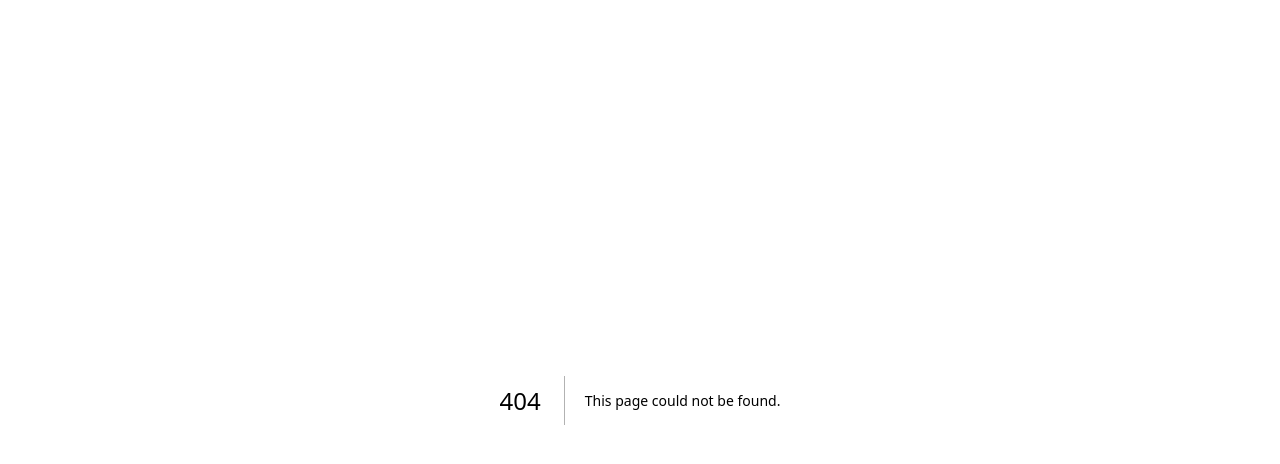
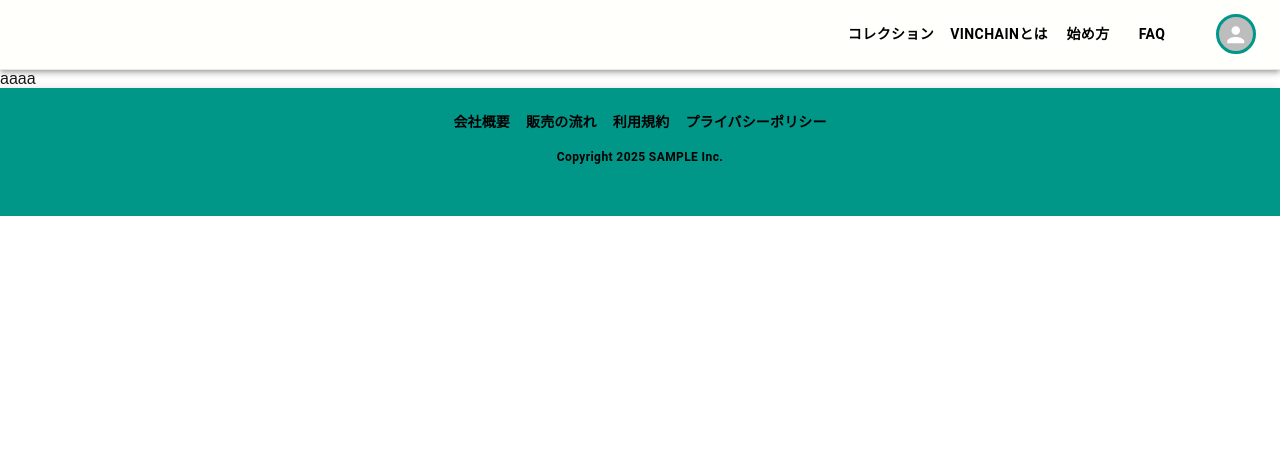
Before and after one commit to biz3018oda/NextJsTsPrismaApp, a Next.js app in the folder app/nextjsapp/: page /items in a window 1280 px wide. Before the commit this address had no page. Shown: the top 464 px of the page. Built offline with nearby package versions, Linux system fonts and the light colour scheme; some icons are missing.

Commit message:
itemsルート追加

```diff
--- /dev/null
+++ b/app/nextjsapp/src/app/items/page.tsx
@@ -0,0 +1,10 @@
+import { Box } from "@mui/material";
+import ApplicationContainer from "@/components/layouts/ApplicationContainer";
+
+export default async function ItemsPage() {
+  return (
+    <ApplicationContainer>
+      <Box>aaaa</Box>
+    </ApplicationContainer>
+  );
+}
--- a/app/nextjsapp/src/components/layouts/ApplicationContainer.tsx
+++ b/app/nextjsapp/src/components/layouts/ApplicationContainer.tsx
@@ -1,27 +1,25 @@
-
-import { ThemeProvider } from "@mui/material/styles";
-import theme from "../../theme/theme";
 import Header from "./Header"
 import Footer from "./Footer"
-import { User } from "../../types/User";
+// import { User } from "../../types/User";
 
 
 type ApplicationContainerProps = {
   children: React.ReactNode;
-  user: User | null;
+  // user: User | null;
 };
 
-const ApplicationContainer = ({ children, user }: ApplicationContainerProps) => {
+// const ApplicationContainer = ({ children, user }: ApplicationContainerProps) => {
+const ApplicationContainer = ({ children}: ApplicationContainerProps) => {
   return (
-    <ThemeProvider theme={theme}>
+    <>
       <Header
-        familyname={user?.familyname ?? ""}
-        firstname={user?.firstname ?? ""}
-        img={user?.img ?? ""}
+        // familyname={user?.familyname ?? ""}
+        // firstname={user?.firstname ?? ""}
+        // img={user?.img ?? ""}
       />
       <main>{children}</main>
       <Footer />
-    </ThemeProvider>
+    </>
   )
 };
 
--- a/app/nextjsapp/src/components/layouts/Footer.tsx
+++ b/app/nextjsapp/src/components/layouts/Footer.tsx
@@ -1,5 +1,7 @@
 'use client'
 import * as React from 'react';
+import { ThemeProvider } from "@mui/material/styles";
+import theme from "../../theme/theme";
 import { styled } from '@mui/material/styles';
 import AppBar from '@mui/material/AppBar';
 import Box from '@mui/material/Box';
@@ -42,6 +44,7 @@ const StyledToolbar = styled(Toolbar)(({ theme }) => ({
 
 const Footer = () => {
   return (
+    <ThemeProvider theme={theme}>
       <AppBar
         color="secondary"
         component="footer"
@@ -60,6 +63,7 @@ const Footer = () => {
           </Typography>
         </StyledToolbar>
       </AppBar>
+    </ThemeProvider>
   )
 }
 
--- a/app/nextjsapp/src/components/layouts/Header.tsx
+++ b/app/nextjsapp/src/components/layouts/Header.tsx
@@ -1,5 +1,7 @@
 'use client'
 import * as React from 'react';
+import { ThemeProvider } from "@mui/material/styles";
+import theme from "../../theme/theme";
 import AppBar from '@mui/material/AppBar';
 import Box from '@mui/material/Box';
 import Toolbar from '@mui/material/Toolbar';
@@ -24,7 +26,15 @@ type Props = {
 const pages = ['コレクション', 'VinChainとは', '始め方', 'FAQ'];
 const settings = ['Profile', 'Account', 'Dashboard', 'Logout'];
 
-const Header = ({ familyname, firstname, img }: Props) => {
+// const Header = ({ familyname, firstname, img }: Props) => {
+const Header = () => {
+  const cookieUsers = {
+    familyname: "",
+    firstname: "",
+    img: "",
+  };
+  // const cookieStore = await cookies()
+
   const [anchorElNav, setAnchorElNav] = React.useState<null | HTMLElement>(null);
   const [anchorElUser, setAnchorElUser] = React.useState<null | HTMLElement>(null);
 
@@ -44,6 +54,7 @@ const Header = ({ familyname, firstname, img }: Props) => {
   };
 
   return (
+    <ThemeProvider theme={theme}>
     <AppBar position="static">
       <Container maxWidth="xl"  sx={{ borderBottom: "1px solid #e9e9eb"}}>
         <Toolbar disableGutters>
@@ -140,7 +151,7 @@ const Header = ({ familyname, firstname, img }: Props) => {
           </Box>
           <Box sx={{ flexGrow: 0 }}>
             <Box sx={{ flexGrow: 1, display: { xs: 'flex', md: 'flex' }, gap:2, alignItems:"center" }}>
-              <Typography sx={{ display: { xs: 'none', md: 'block' }, color:"#009688" }}>{familyname}{firstname}</Typography>
+              <Typography sx={{ display: { xs: 'none', md: 'block' }, color:"#009688" }}>{cookieUsers.familyname}{cookieUsers.firstname}</Typography>
               <Tooltip title="Open settings">
                 <IconButton
                   onClick={handleOpenUserMenu}
@@ -151,7 +162,7 @@ const Header = ({ familyname, firstname, img }: Props) => {
                 >
                   <Avatar
                     alt="account-img"
-                    src={img}
+                    src={cookieUsers.img}
                     sx={{
                       width:"40px",
                       height:"40px",
@@ -190,6 +201,7 @@ const Header = ({ familyname, firstname, img }: Props) => {
         </Toolbar>
       </Container>
     </AppBar>
+    </ThemeProvider>
   );
 }
 export default Header;
```
Also changed, not shown: app/nextjsapp/src/app/page.tsx (+7 -1 lines). Lines whose indentation alone changed are shown as unchanged.
